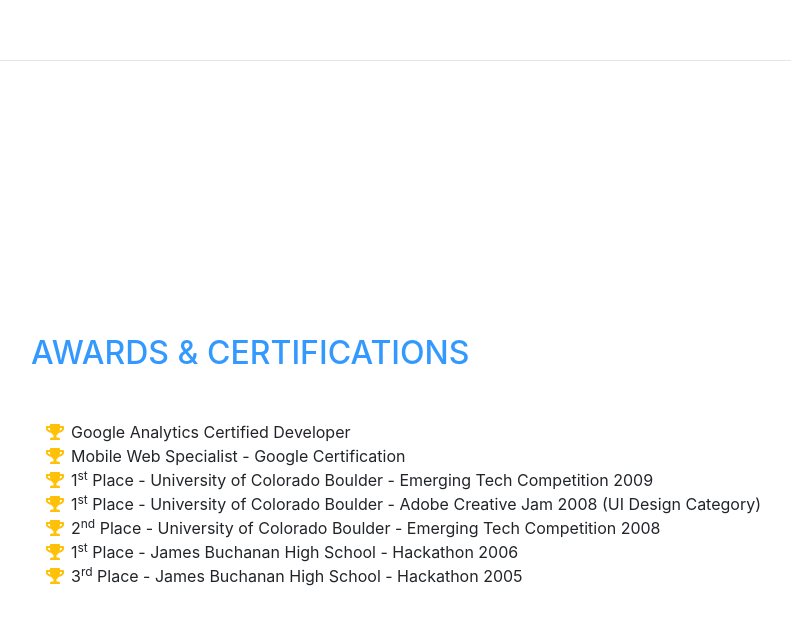
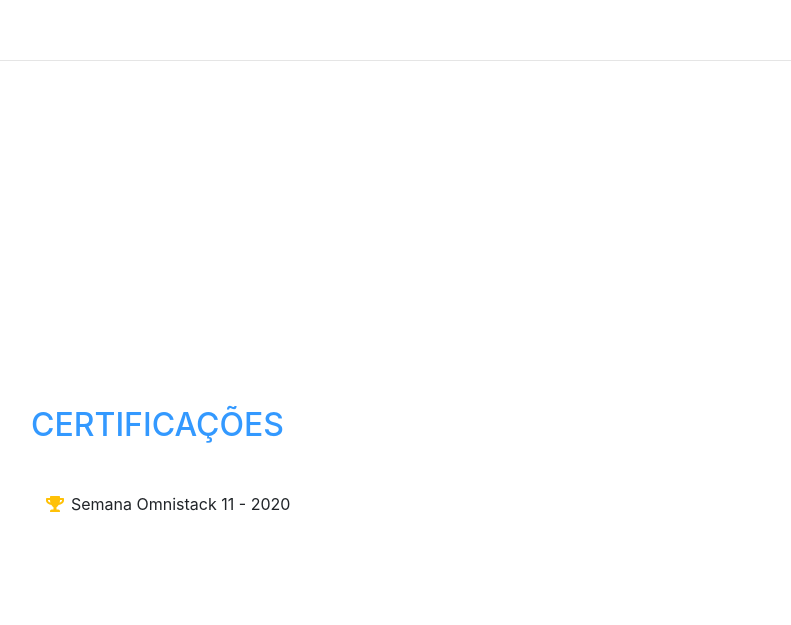
Before and after one commit to vinaud/vinaud.github.io, a website with bundled scripts: page index.html in a window 1280 px wide. Shown: the part 3944-4569 px from the top of the page, without its empty margins (289-1080 px from the left). Built offline with nearby package versions, Linux system fonts and the light colour scheme; a web font is replaced by a local one.

Commit message:
certificações

```diff
--- a/index.html
+++ b/index.html
@@ -229,34 +229,12 @@
 
     <section class="resume-section p-3 p-lg-5 d-flex align-items-center" id="awards">
       <div class="w-100">
-        <h2 class="mb-5">Awards &amp; Certifications</h2>
+        <h2 class="mb-5">Certificações</h2>
         <ul class="fa-ul mb-0">
           <li>
             <i class="fa-li fa fa-trophy text-warning"></i>
-            Google Analytics Certified Developer</li>
-          <li>
-            <i class="fa-li fa fa-trophy text-warning"></i>
-            Mobile Web Specialist - Google Certification</li>
-          <li>
-            <i class="fa-li fa fa-trophy text-warning"></i>
-            1<sup>st</sup>
-            Place - University of Colorado Boulder - Emerging Tech Competition 2009</li>
-          <li>
-            <i class="fa-li fa fa-trophy text-warning"></i>
-            1<sup>st</sup>
-            Place - University of Colorado Boulder - Adobe Creative Jam 2008 (UI Design Category)</li>
-          <li>
-            <i class="fa-li fa fa-trophy text-warning"></i>
-            2<sup>nd</sup>
-            Place - University of Colorado Boulder - Emerging Tech Competition 2008</li>
-          <li>
-            <i class="fa-li fa fa-trophy text-warning"></i>
-            1<sup>st</sup>
-            Place - James Buchanan High School - Hackathon 2006</li>
-          <li>
-            <i class="fa-li fa fa-trophy text-warning"></i>
-            3<sup>rd</sup>
-            Place - James Buchanan High School - Hackathon 2005</li>
+            Semana Omnistack 11 - 2020</li>
+
         </ul>
       </div>
     </section>
```
